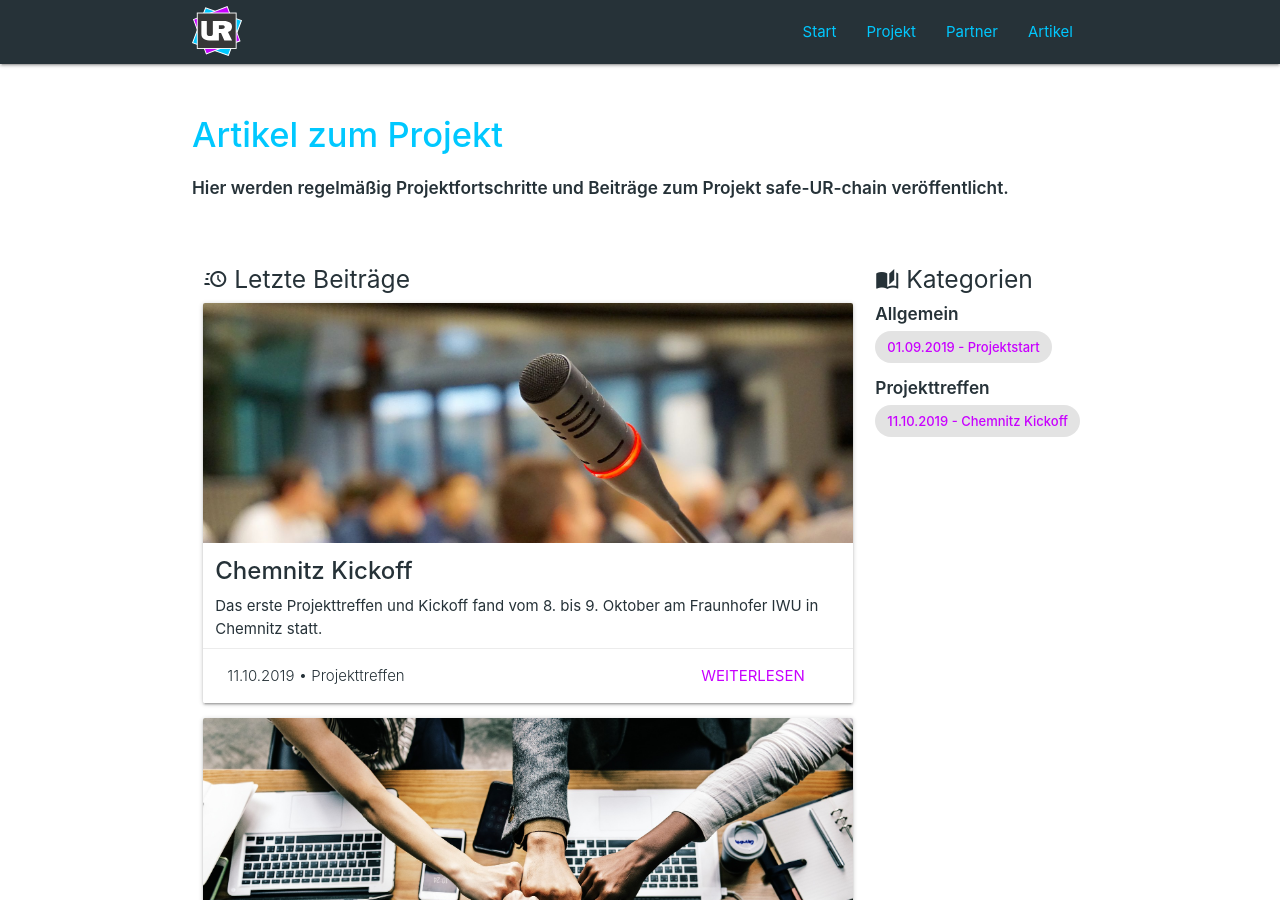
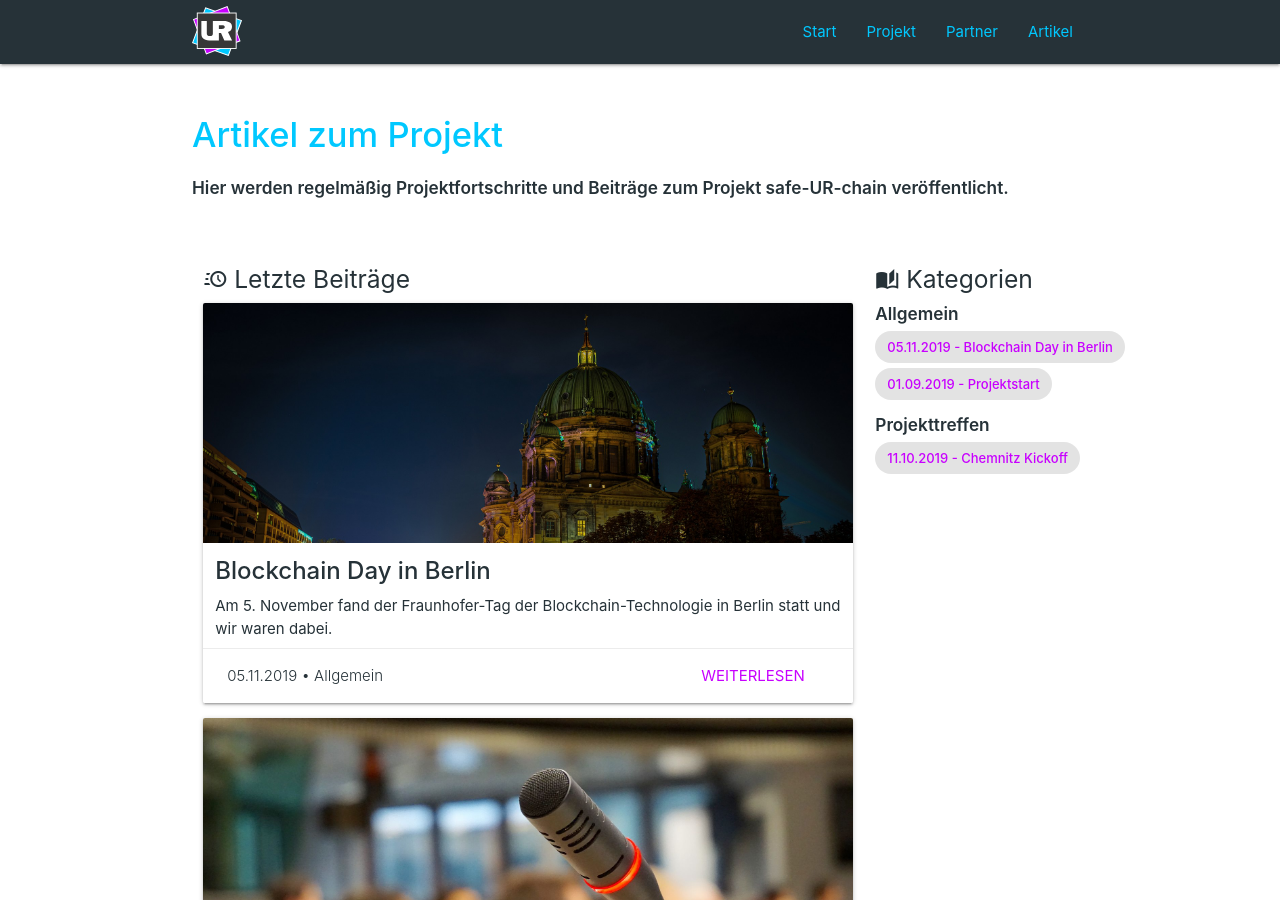
Before and after one commit to safe-UR-chain/safe-ur-chain.github.io, a Jekyll site: the page built from articles.html, in a window 1280 px wide and 900 px high. Built offline with Jekyll 4.4.1, drawn with Linux system fonts in a browser that asks for light colours; nearby versions of some CDN libraries.

Commit message:
new post for blockchain day

```diff
--- a/_layouts/post.html
+++ b/_layouts/post.html
@@ -60,7 +60,7 @@ layout: default
 
         <br />
         <hr />
-        <h6>Auch interessant:</h6>
+        <h6>Vielleicht auch interessant:</h6>
         <ul>
           {% for post in site.posts %}
           {% if post.categories == page.categories %}
--- /dev/null
+++ b/_posts/2019-11-05-Blockchain-Day.md
@@ -0,0 +1,44 @@
+---
+layout: post
+author: Adrian Singer
+title: Blockchain Day in Berlin
+description: Am 5. November fand der Fraunhofer-Tag der Blockchain-Technologie in Berlin statt und wir waren dabei.
+categories: Allgemein
+image: /assets/img/posts/blockchainday-banner.jpg
+---
+
+Am 5.11.2019 hat der [Fraunhofer-Verbund IUK-Technologie](https://www.iuk.fraunhofer.de/) zum [#BlockchainDay](https://twitter.com/hashtag/blockchainday?lang=de) eingeladen. Vertreter aus Politik, Wirtschaft und Wissenschaft haben das Fraunhofer Forum in Berlin komplett gefüllt, um über den Reifegrad der Technik, Anwendungsfälle und anstehende Herausforderungen zu diskutieren. Motto des Tages:
+
+> Are we ready to go now?
+
+Der breite Konsens als Antwort auf die Frage war ein deutliches **ja!** Doch das verwundert nicht, wenn die meisten Teilnehmer aus der Branche kommen oder auf der Suche nach Lösungsanbietern sind. Zum inoffiziellen Beginn der Veranstaltung gehörte ein Workshop, in dem eine "menschliche Blockchain" mit den Teilnehmern erstellt wurde. Mit Zettel und Stift wurden Transaktionen ausgeführt und spielerisch Datenblöcke auf Papier erstellt. Offizieller Start war gegen 12:30 Uhr mit einer Live-Umfrage während des Auftakt-Talks. Hier zeigte sich, dass noch immer äußerst viele verschiedene Anwendungsfälle im Raum schweben, wobei die Themen rund um Logistik und Identitätsmanagement dominierten.
+
+Im weiteren Verlauf der Konferenz wurde eine Reihe von Fraunhofer-Projekten vorgestellt und deren Erkenntnisse in einer Podiumsdiskussion lebhaft besprochen. Es wurde mit Mythen aufgeräumt, wovon sich Vieles auf dam Youtube-Kanal [Fraunhofer InnoVisions](https://www.youtube.com/channel/UCKUJRqNqGxq6uJbnVD9Qanw) nochmal ansehen lässt. Es wurde unter naderem auch adressiert, wie es um die Sicherheit von Daten in einer Blockchain bestellt ist
+
+<center>
+<iframe style="max-width:100%" src="https://www.youtube-nocookie.com/embed/zz8HT6t08FY" frameborder="0" allow="accelerometer; autoplay; encrypted-media; gyroscope; picture-in-picture" allowfullscreen></iframe>
+</center>
+
+Am späten Nachmittag fanden vier parallele Workshops statt. Im Rahmen des Blockchain Prototyping konnte das **safe-UR-chain** Projekt mit seinem Schwerpunkten **Wertschöpfungsnetzwerke** und **IT-Sicherheit** für zivile Infrastrukturen in einem Teilnehmerkreis von etwa 25 Personen diskutiert werden.
+
+Als **Fazit** kann man sagen, dass die Blockchain-Technologie weitgehend den Hype hinter sich gelassen hat. In den kommenden Jahren wird also die Frage stärker in Richtung Verwertung, Anwendungstauglichkeit und Zuverlässigkeit gestellt werden. Diesen Fokus greift das Projektteam gern mit auf!
+
+<div class="container">
+  <div id="kickoff-carousel" class="carousel carousel-slider center">
+      <div class="carousel-fixed-item center white-text">
+      <div class="banner-text">Impressionen des Tages</div>
+    </div>
+    <div class="carousel-item" href="#one!">
+      <img  src="{{ "/assets/img/posts/blockchainday-1.jpg" | relative_url }}">
+    </div>
+    <div class="carousel-item" href="#two!">
+      <img src="{{ "/assets/img/posts/blockchainday-2.jpg" | relative_url }}">
+    </div>
+    <div class="carousel-item" href="#three!">
+      <img src="{{ "/assets/img/posts/blockchainday-3.JPG" | relative_url }}">
+    </div>
+    <div class="carousel-item" href="#four!">
+      <img src="{{ "/assets/img/posts/blockchainday-4.jpg" | relative_url }}">
+    </div>
+  </div>
+</div>
```
Also changed, not shown: _posts/2019-10-11-Chemnitz-Kickoff.md (+0 -1 lines), assets/img/posts/blockchainday-banner.jpg (added), 4 other files.
